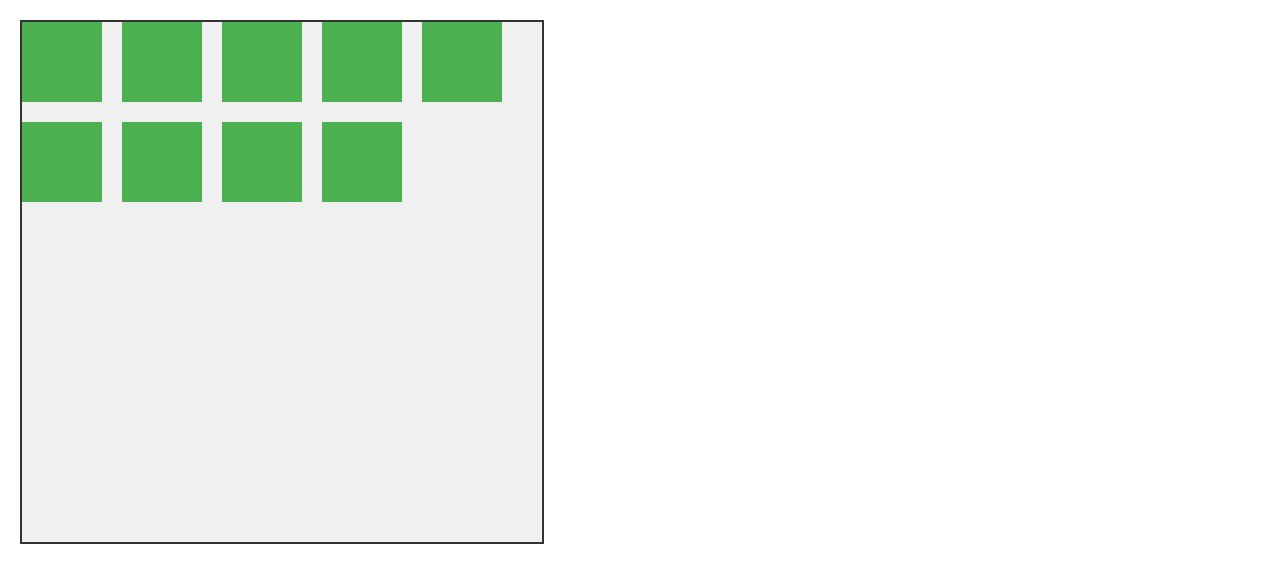
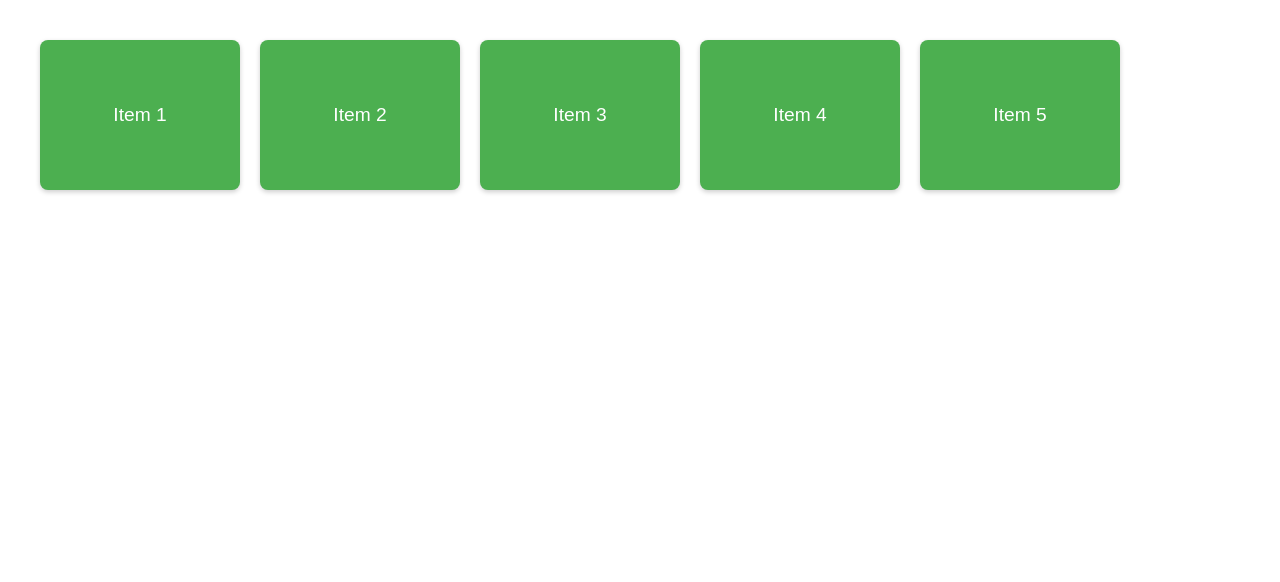
Before and after one commit to acciojob/Click-And-Drag-Rashika2308, a website: page main.html in a window 1280 px wide. Drawn offline with Linux system fonts and the light colour scheme.

Commit message:
created a submission

```diff
--- a/main.html
+++ b/main.html
@@ -3,20 +3,18 @@
 <head>
     <meta charset="UTF-8">
     <meta name="viewport" content="width=device-width, initial-scale=1.0">
-    <title>Draggable Cubes</title>
+    <title>Draggable Items</title>
     <link rel="stylesheet" href="styles.css">
 </head>
 <body>
-    <div class="container" id="container">
-        <div class="cube"></div>
-        <div class="cube"></div>
-        <div class="cube"></div>
-        <div class="cube"></div>
-        <div class="cube"></div>
-        <div class="cube"></div>
-        <div class="cube"></div>
-        <div class="cube"></div>
-        <div class="cube"></div>
+    <div class="container">
+        <div class="items">
+            <div class="item">Item 1</div>
+            <div class="item">Item 2</div>
+            <div class="item">Item 3</div>
+            <div class="item">Item 4</div>
+            <div class="item">Item 5</div>
+        </div>
     </div>
     <script src="script.js"></script>
 </body>
--- a/script.js
+++ b/script.js
@@ -1,72 +1,31 @@
 document.addEventListener('DOMContentLoaded', () => {
-    const container = document.getElementById('container');
-    const cubes = document.querySelectorAll('.cube');
-    const containerRect = container.getBoundingClientRect();
+    const itemsContainer = document.querySelector('.items');
+    let isDragging = false;
+    let startX;
+    let scrollLeft;
 
-    function initializeCubes() {
-        const cubeSize = 80;
-        const gap = 20;
-        const cols = Math.floor(containerRect.width / (cubeSize + gap));
-
-        cubes.forEach((cube, index) => {
-            const row = Math.floor(index / cols);
-            const col = index % cols;
-
-            cube.style.width = `${cubeSize}px`;
-            cube.style.height = `${cubeSize}px`;
-            cube.style.left = `${col * (cubeSize + gap)}px`;
-            cube.style.top = `${row * (cubeSize + gap)}px`;
-        });
-    }
-
-    initializeCubes();
-
-    let draggedCube = null;
-    let offsetX, offsetY;
-
-    cubes.forEach(cube => {
-        cube.addEventListener('mousedown', startDrag);
+    itemsContainer.addEventListener('mousedown', (e) => {
+        isDragging = true;
+        startX = e.pageX - itemsContainer.offsetLeft;
+        scrollLeft = itemsContainer.scrollLeft;
+        itemsContainer.style.cursor = 'grabbing';
     });
 
-    function startDrag(e) {
-        draggedCube = e.target;
-        draggedCube.classList.add('dragging');
+    itemsContainer.addEventListener('mouseleave', () => {
+        isDragging = false;
+        itemsContainer.style.cursor = 'grab';
+    });
 
-        const cubeRect = draggedCube.getBoundingClientRect();
-        offsetX = e.clientX - cubeRect.left;
-        offsetY = e.clientY - cubeRect.top;
+    itemsContainer.addEventListener('mouseup', () => {
+        isDragging = false;
+        itemsContainer.style.cursor = 'grab';
+    });
 
-        document.addEventListener('mousemove', drag);
-        document.addEventListener('mouseup', stopDrag);
-    }
-
-    function drag(e) {
-        if (!draggedCube) return;
-
-        const containerRect = container.getBoundingClientRect();
-        const maxX = containerRect.width - draggedCube.offsetWidth;
-        const maxY = containerRect.height - draggedCube.offsetHeight;
-
-        let newX = e.clientX - containerRect.left - offsetX;
-        let newY = e.clientY - containerRect.top - offsetY;
-
-        newX = Math.max(0, Math.min(newX, maxX));
-        newY = Math.max(0, Math.min(newY, maxY));
-
-        draggedCube.style.left = `${newX}px`;
-        draggedCube.style.top = `${newY}px`;
-    }
-
-    function stopDrag() {
-        if (!draggedCube) return;
-
-        draggedCube.classList.remove('dragging');
-        document.removeEventListener('mousemove', drag);
-        document.removeEventListener('mouseup', stopDrag);
-        draggedCube = null;
-    }
-
-    container.addEventListener('dragover', (e) => {
+    itemsContainer.addEventListener('mousemove', (e) => {
+        if (!isDragging) return;
         e.preventDefault();
+        const x = e.pageX - itemsContainer.offsetLeft;
+        const walk = (x - startX) * 2;
+        itemsContainer.scrollLeft = scrollLeft - walk;
     });
 });
--- a/styles.css
+++ b/styles.css
@@ -5,31 +5,32 @@ body {
 }
 
 .container {
-    position: relative;
-    width: 500px;
-    height: 500px;
-    border: 2px solid #333;
-    display: grid;
-    grid-template-columns: repeat(3, 1fr);
-    grid-template-rows: repeat(3, 1fr);
-    gap: 10px;
-    padding: 10px;
-    background-color: #f0f0f0;
+    width: 100%;
+    overflow-x: auto;
 }
 
-.cube {
-    width: 100%;
-    height: 100%;
-    background-color: #4CAF50;
-    cursor: move;
-    position: absolute;
-    transition: transform 0.1s ease;
+.items {
+    display: flex;
+    gap: 20px;
+    padding: 20px;
+    width: max-content;
+    cursor: grab;
     user-select: none;
-    touch-action: none;
 }
 
-.cube.dragging {
-    opacity: 0.8;
-    z-index: 100;
-    box-shadow: 0 0 10px rgba(0, 0, 0, 0.5);
+.items:active {
+    cursor: grabbing;
 }
+
+.item {
+    min-width: 200px;
+    height: 150px;
+    background-color: #4CAF50;
+    color: white;
+    display: flex;
+    align-items: center;
+    justify-content: center;
+    border-radius: 8px;
+    font-size: 1.2rem;
+    box-shadow: 0 2px 5px rgba(0,0,0,0.2);
+}
```
